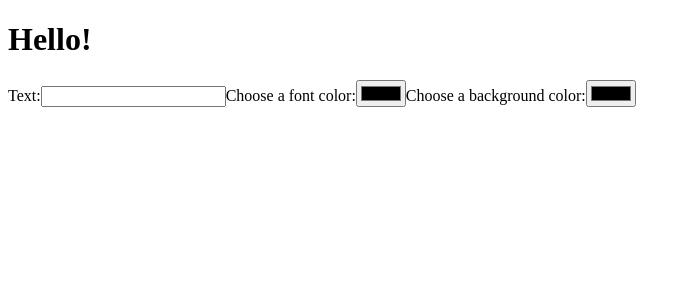
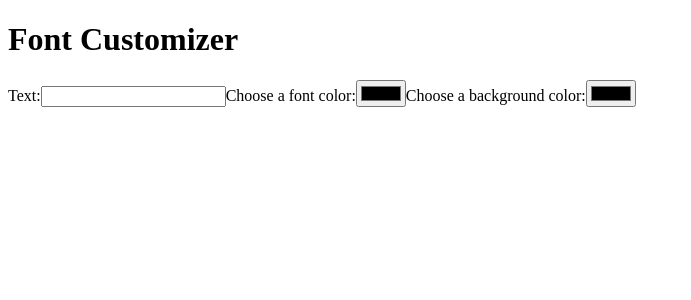
Before and after one commit to paigeegorry/react-quiz, a React app: page / in a window 1280 px wide. Shown: the top 300 px of the page, without its empty margins (0-691 px from the left). Built offline with nearby package versions, Linux system fonts and the light colour scheme.

Commit message:
eslint forgot a semi colon

```diff
--- a/src/components/App.js
+++ b/src/components/App.js
@@ -18,12 +18,12 @@ class App extends Component {
     const { text, fontColor, backgroundColor } = this.state;
     return (
       <>
-        <h1>Hello!</h1>
+        <h1>Font Customizer</h1>
         <TextSelector text={text} handleChange={this.handleChange} />
         <ColorSelector fontColor={fontColor} backgroundColor={backgroundColor} handleChange={this.handleChange} />
         <Shape text={text} fontColor={fontColor} backgroundColor={backgroundColor} />
       </>
-    )
+    );
   }
 }
 
```
